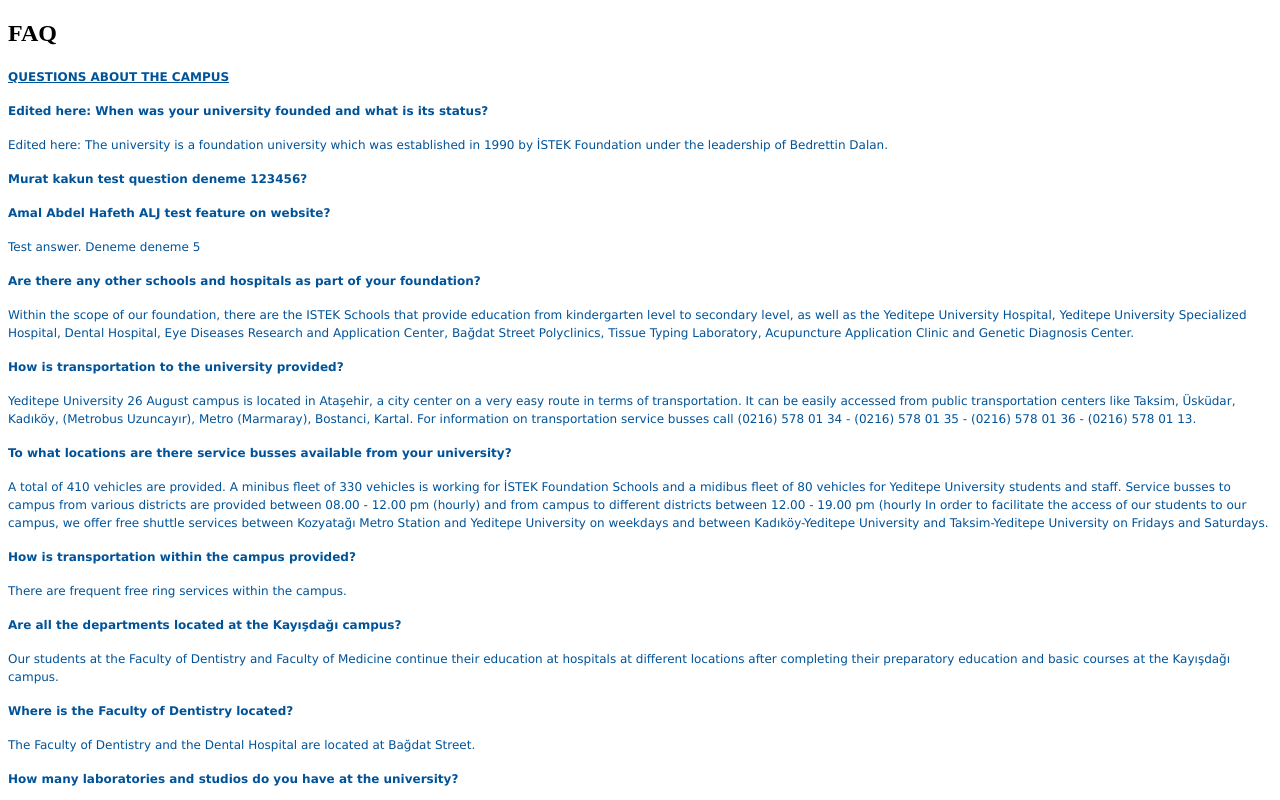
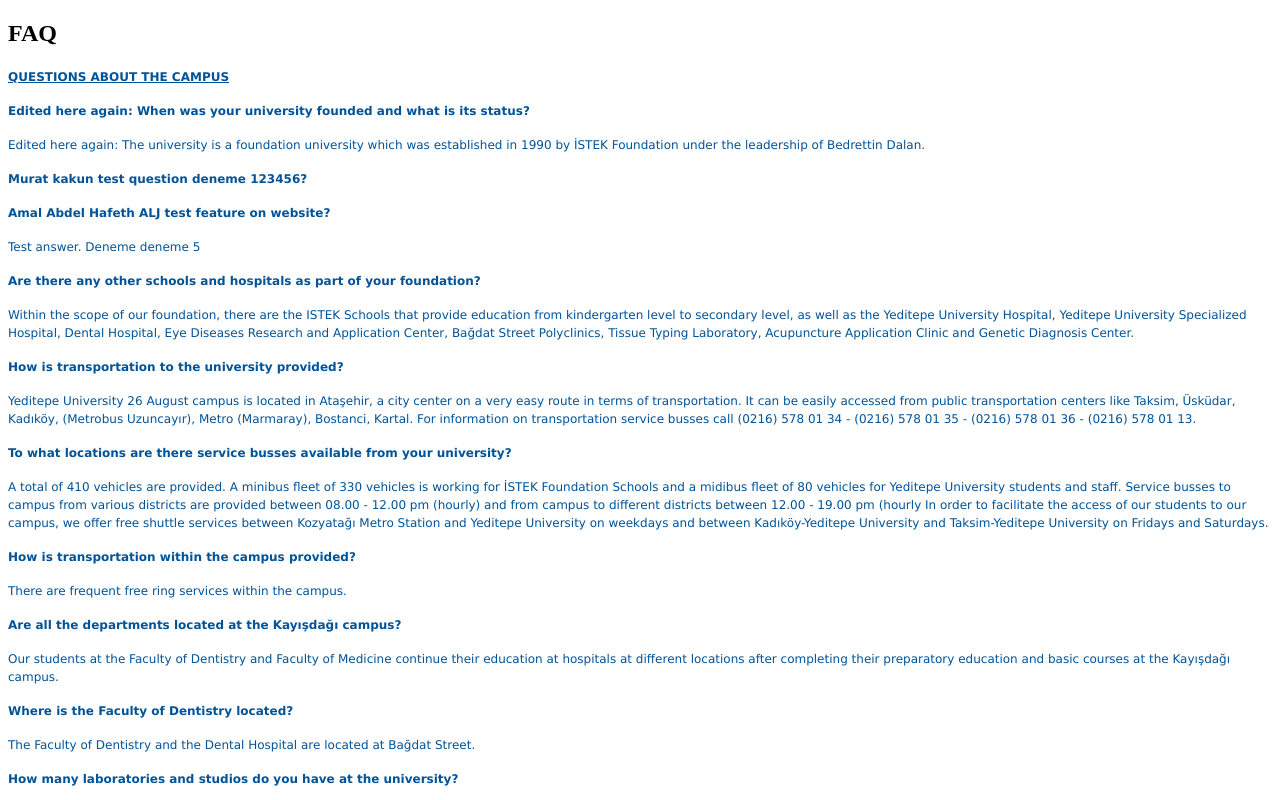
Before and after one commit to muratkakun/QnaMakerKbTest, a plain HTML site: page index.html in a window 1280 px wide. Shown: the top 800 px of the page. Drawn offline with Linux system fonts and the light colour scheme.

Commit message:
Update index.html

```diff
--- a/index.html
+++ b/index.html
@@ -43,8 +43,8 @@
 
     <div class="content">
       <div class="field field-name-body field-type-text-with-summary field-label-hidden"><div class="field-items"><div class="field-item even" property="content:encoded"><p><span style="color:#005398"><span style="font-size:12px"><span style="font-family:verdana,geneva,sans-serif"><strong><u>QUESTIONS ABOUT THE CAMPUS</u></strong></span></span></span></p>
-<p><span style="color:#005398"><span style="font-size:12px"><span style="font-family:verdana,geneva,sans-serif"><strong>Edited here: When was your university founded and what is its status?</strong></span></span></span></p>
-<p><span style="color:#005398"><span style="font-size:12px"><span style="font-family:verdana,geneva,sans-serif">Edited here: The university is a foundation university which was established in 1990 by İSTEK Foundation under the leadership of Bedrettin Dalan.</span></span></span></p>
+<p><span style="color:#005398"><span style="font-size:12px"><span style="font-family:verdana,geneva,sans-serif"><strong>Edited here again: When was your university founded and what is its status?</strong></span></span></span></p>
+<p><span style="color:#005398"><span style="font-size:12px"><span style="font-family:verdana,geneva,sans-serif">Edited here again: The university is a foundation university which was established in 1990 by İSTEK Foundation under the leadership of Bedrettin Dalan.</span></span></span></p>
 <p><span style="color:#005398"><span style="font-size:12px"><span style="font-family:verdana,geneva,sans-serif"><strong>Murat kakun test question deneme 123456?</strong></span></span></span></p>
 <p><span style="color:#005398"><span style="font-size:12px"><span style="font-family:verdana,geneva,sans-serif"><strong>Amal Abdel Hafeth ALJ test feature on website?</strong></span></span></span></p>
 <p><span style="color:#005398"><span style="font-size:12px"><span style="font-family:verdana,geneva,sans-serif">Test answer. Deneme deneme 5</span></span></span></p>
```
